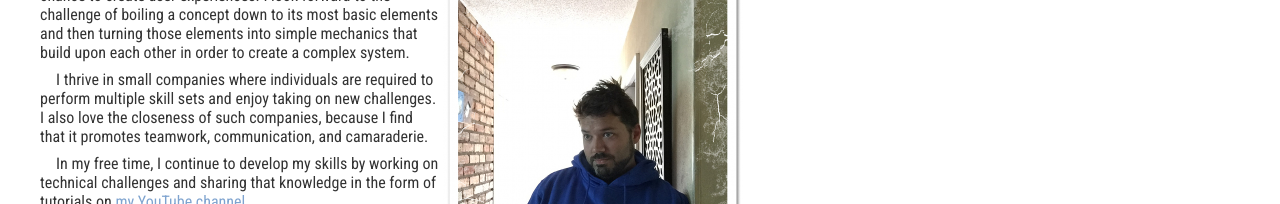
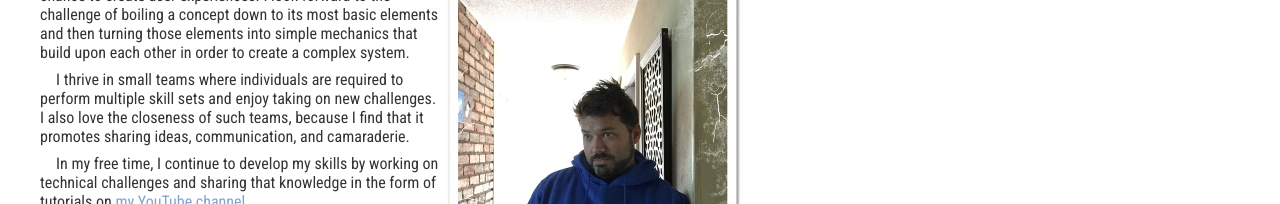
Before and after one commit to patrickhimes/patrickhimes.github.io, a website: page about.html in a window 1280 px wide. Shown: the part 203-407 px from the top of the page. Drawn offline with Linux system fonts and the light colour scheme.

Commit message:
update about page

```diff
--- a/about.html
+++ b/about.html
@@ -35,7 +35,7 @@
 		<div class="leftSide">
 		<p>What interests me most about software development is the chance to create user experiences. I look forward to the challenge of boiling a concept down to its most basic elements and then turning those elements into simple mechanics that build upon each other in order to create a complex system.</p>
 
-		<p>I thrive in small companies where individuals are required to perform multiple skill sets and enjoy taking on new challenges. I also love the closeness of such companies, because I find that it promotes teamwork, communication, and camaraderie.</p>
+		<p>I thrive in small teams where individuals are required to perform multiple skill sets and enjoy taking on new challenges. I also love the closeness of such teams, because I find that it promotes sharing ideas, communication, and camaraderie.</p>
 
 		<p>In my free time, I continue to develop my skills by working on technical challenges and sharing that knowledge in the form of tutorials on <a href="https://www.youtube.com/channel/UCXeRDpm6wvgyszqVTOEXekA" target="_blank">my YouTube channel</a>.</p>
 		</div>
```
